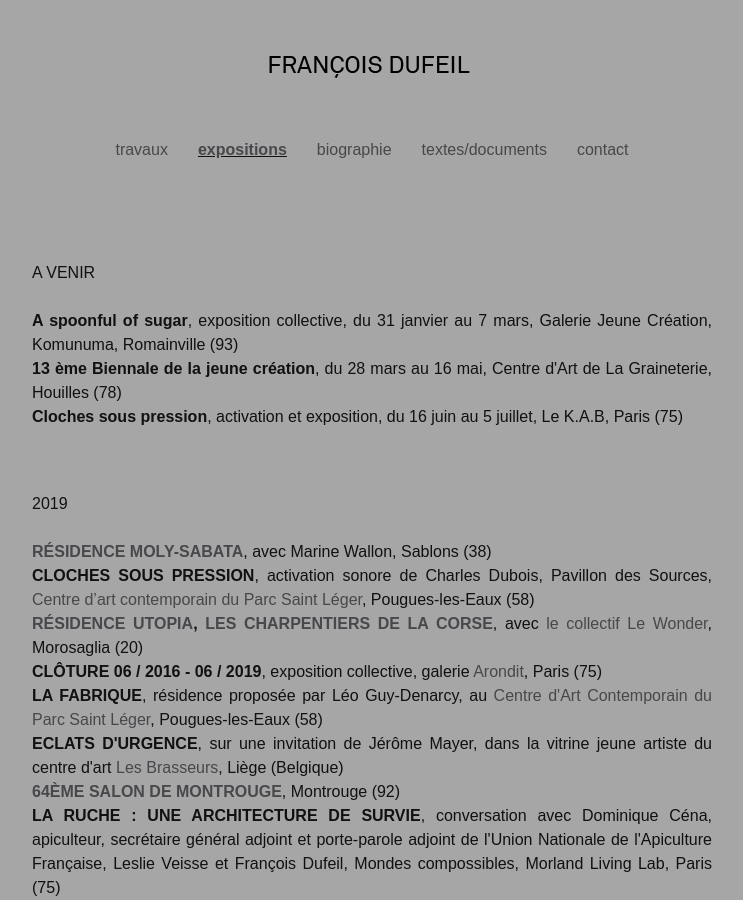
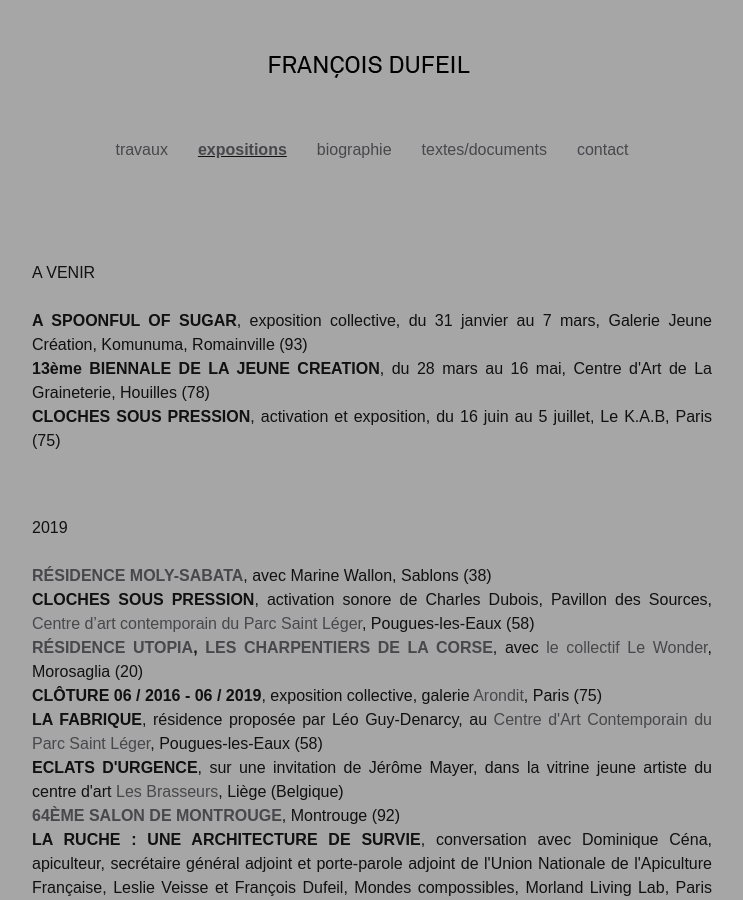
Before and after one commit to Mariecie/Mariecie.github.io, a Jekyll site: the page built from Expositions.md, in a window 1280 px wide and 900 px high. Shown: the whole window, without its empty margins (268-1011 px from the left). Built offline with Jekyll 4.4.1, drawn with Linux system fonts in a browser that asks for light colours.

Commit message:
A venir janvier 2020 '

```diff
--- a/Expositions.md
+++ b/Expositions.md
@@ -9,9 +9,9 @@ permalink: /expositions/
 <br>
 A VENIR
 <br>
-<br><span style="font-weight: bold;">A spoonful of sugar</span>, exposition collective, du 31 janvier au 7 mars, Galerie Jeune Création, Komunuma, Romainville (93)
-<br><span style="font-weight: bold;">13 ème Biennale de la jeune création</span>, du 28 mars au 16 mai, Centre d'Art de La Graineterie, Houilles (78)
-<br><span style="font-weight: bold;">Cloches sous pression</span>, activation et exposition, du 16 juin au 5 juillet, Le K.A.B, Paris (75)
+<br><span style="font-weight: bold;">A SPOONFUL OF SUGAR</span>, exposition collective, du 31 janvier au 7 mars, Galerie Jeune Création, Komunuma, Romainville (93)
+<br><span style="font-weight: bold;">13ème BIENNALE DE LA JEUNE CREATION</span>, du 28 mars au 16 mai, Centre d'Art de La Graineterie, Houilles (78)
+<br><span style="font-weight: bold;">CLOCHES SOUS PRESSION</span>, activation et exposition, du 16 juin au 5 juillet, Le K.A.B, Paris (75)
 
 <p style="text-align:justify">
 <br />
```
